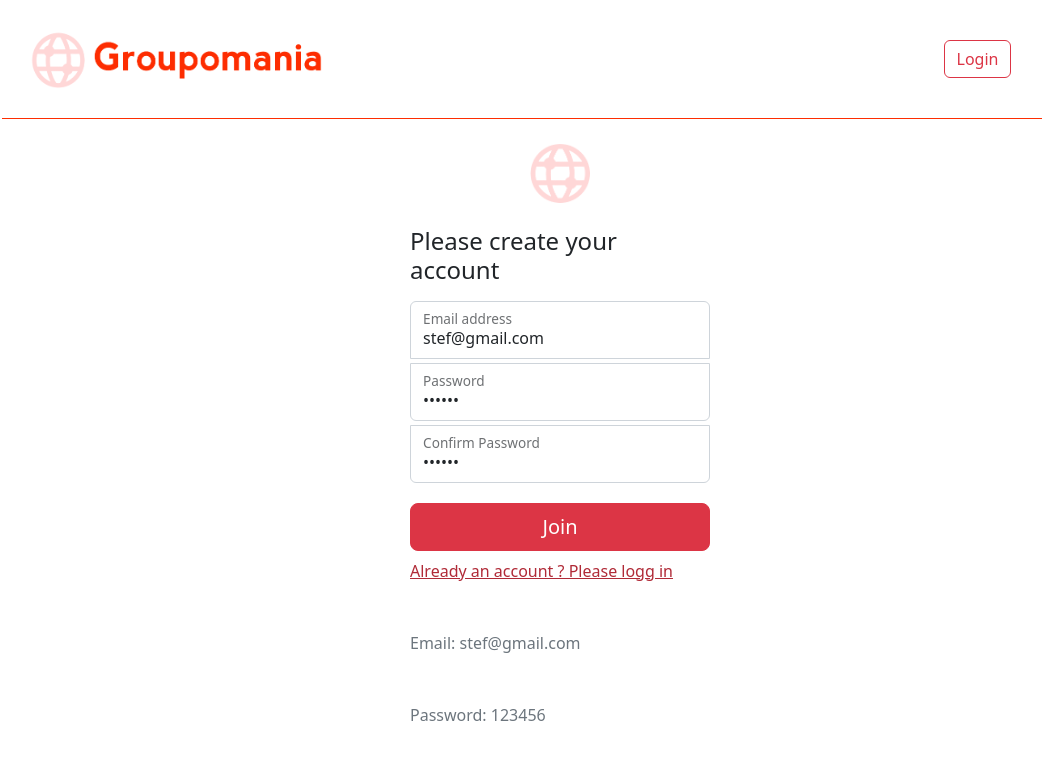
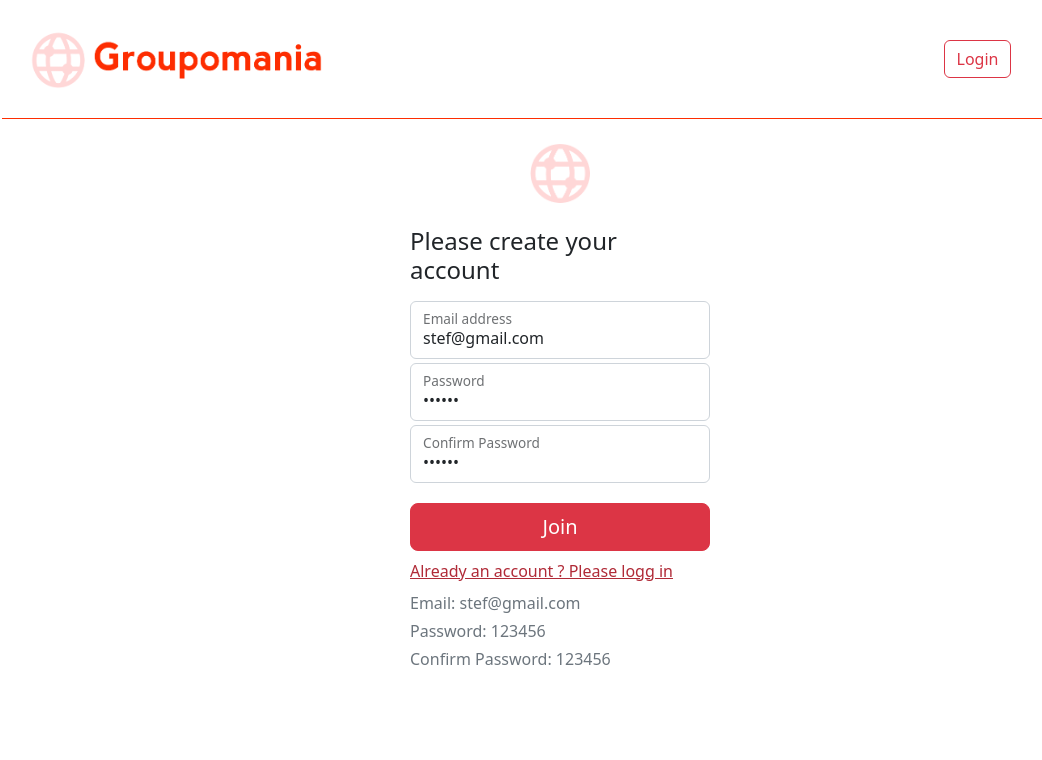
Before and after one commit to Stef008/P7_groupomania_07_2022, a Vue app in the folder frontend/: page /login in a window 1280 px wide. Both pictures are taken after a click on the element "Create your account !". Shown: the top 760 px of the page, without its empty margins (80-1122 px from the left). Built offline with nearby package versions, Linux system fonts and the light colour scheme; no server answers.

Commit message:
refactoring des controllers user + ajout d'axios pour afficher les erreurs

```diff
--- a/frontend/package.json
+++ b/frontend/package.json
@@ -7,6 +7,7 @@
     "preview": "vite preview --port 4173"
   },
   "dependencies": {
+    "axios": "^0.27.2",
     "bootstrap": "^5.2.0",
     "bootstrap-icons": "^1.9.1",
     "bootstrap-vue-3": "^0.2.6",
--- a/frontend/src/pages/login.vue
+++ b/frontend/src/pages/login.vue
@@ -1,5 +1,6 @@
 <script>
 import { url, headers } from "../services/fetch"
+import axios from "axios"
 
 
 function ctrlUserId(email, password, router){
@@ -49,30 +50,26 @@
     changeForm(){
       this.loginForm = !this.loginForm
     },
-    joinUp(email, password, ctrlPassword){
+  joinUp: async function(email,password, ctrlPassword, router) {
+    const body= JSON.stringify({
+      email,
+      password,
+      ctrlPassword
+    })
     const options ={
       method: 'POST',
       headers: {...headers,
         'Content-Type': 'application/json',
-        },
-        body: JSON.stringify({
-        email,
-        password,
-        ctrlPassword
-        })
       }
-      fetch(url + "auth/signup", options)
-        .then((res) => {
-          if(res.status === 200) {
-            return res.json()
-          } else {
-          throw new Error ("failed to sign up")
     }
-        })
-        .then((res) => {
+    try {
+      await axios.post(url + "auth/signup", body, options)
         this.$router.go()
-        })
-        .catch((error) => console.error( error ))
+    } catch (err) {
+        const  error = err.response.data.error
+          this.error = error
+        throw new Error("Failed to signup:" + error)
+      }
     }
   },
   watch:{
@@ -97,7 +94,7 @@
 
 <template>
   <main class="form-signin w-100 m-auto">
-    <form :class="this.ctrlUserInvalid ? 'error form' : null">
+    <form :class="this.ctrlUserInvalid ? 'error form' : ''">
 
       <img
         class="mb-4 d-block mx-auto"
@@ -140,7 +137,7 @@
           class="form-control mb-1"
           id="floatingCtrlPassword"
           placeholder="Comfirm Password"
-          v-model="password"
+          v-model="ctrlPassword"
           required="true"
           @invalid="formCtrl"/>
         <label for="floatingPassword">Confirm Password</label>
@@ -167,8 +164,9 @@
           {{this.loginForm?"Create your account !":"Already an account ? Please logg in"}}
         </a>
       </p>
-      <p class="mt-5 mb-3 text-muted">Email: {{ email }}</p>
-      <p class="mt-5 mb-3 text-muted">Password: {{ password }}</p>
+      <p class="mt-2 mb-1 text-muted">Email: {{ email }}</p>
+      <p class="mb-1 text-muted">Password: {{ password }}</p>
+      <p class="text-muted">Confirm Password: {{ ctrlPassword }}</p>
 
     </form>
   </main>
@@ -205,13 +203,5 @@
   z-index: 2;
 }
 
-.form-signin input[type="email"] {
-  border-bottom-right-radius: 0;
-  border-bottom-left-radius: 0;
-}
 
-.form-signin input[type="password"] {
-  border-top-left-radius: 0;
-  border-top-right-radius: 0;
-}
 </style>
```
Also changed, not shown: 2 other files (tests, documents, lock files or other folders). Lines whose indentation alone changed are shown as unchanged.
